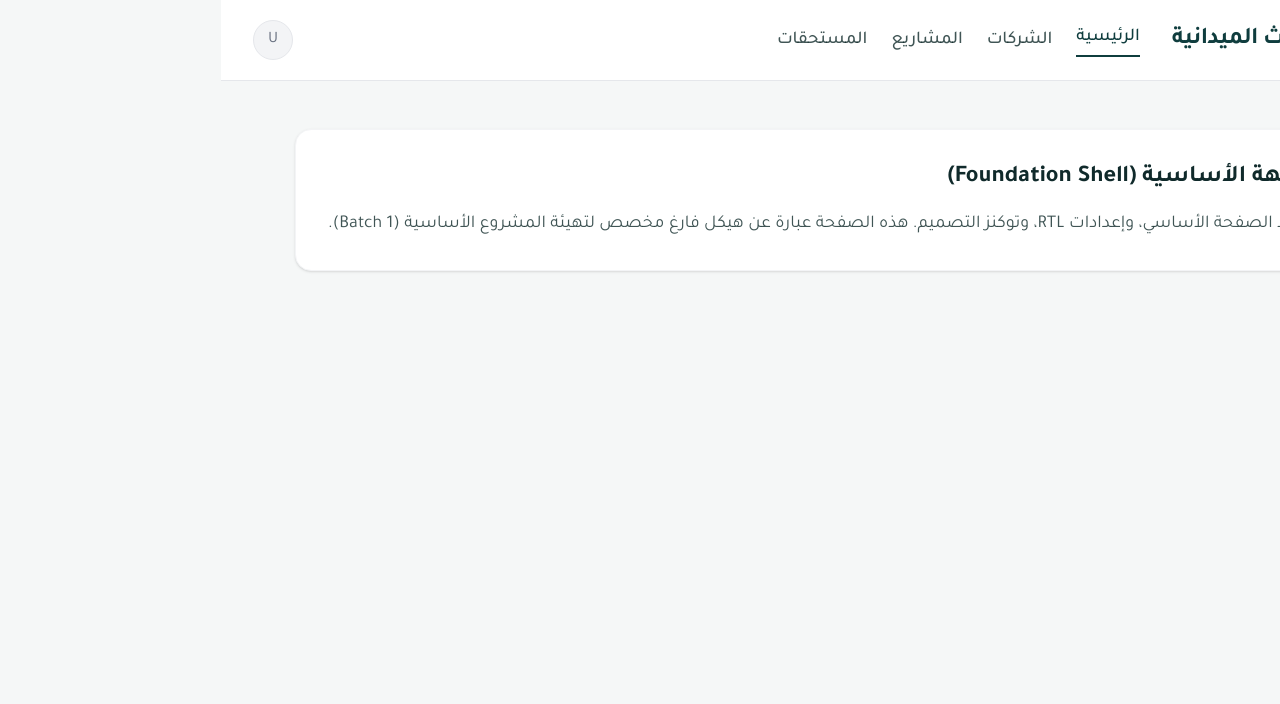
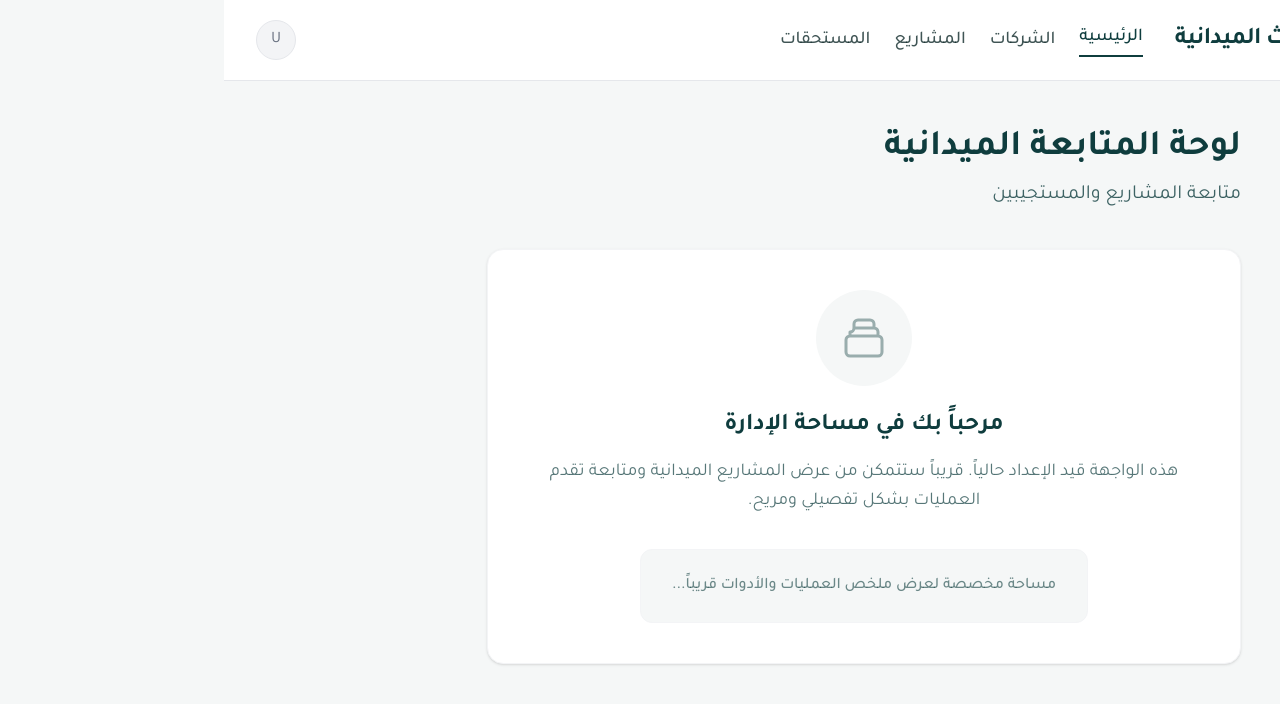
Before and after one commit to shingami66/zamblak-field-research, a Next.js app: page / in a window 1280 px wide. Shown: the top 704 px of the page. Built offline with nearby package versions, Linux system fonts and the light colour scheme.

Commit message:
feat(ui): add role-aware dashboard shell

```diff
--- a/src/app/page.tsx
+++ b/src/app/page.tsx
@@ -1,15 +1,8 @@
+import { DashboardShell } from "@/components/dashboard/DashboardShell";
+import { mockRole } from "@/lib/auth/mock-role";
+
 export default function Home() {
   return (
-    <div className="max-w-7xl mx-auto px-4 sm:px-6 lg:px-8 py-12">
-      <div className="bg-white rounded-2xl p-8 shadow-sm border border-gray-100">
-        <h2 className="text-2xl font-bold text-foreground mb-4">
-          تهيئة الواجهة الأساسية (Foundation Shell)
-        </h2>
-        <p className="text-foreground/80 text-lg">
-          تم إعداد تخطيط الصفحة الأساسي، وإعدادات RTL، وتوكنز التصميم.
-          هذه الصفحة عبارة عن هيكل فارغ مخصص لتهيئة المشروع الأساسية (Batch 1).
-        </p>
-      </div>
-    </div>
+    <DashboardShell role={mockRole} />
   );
 }
--- /dev/null
+++ b/src/components/dashboard/DashboardShell.tsx
@@ -0,0 +1,52 @@
+import React from 'react';
+import type { DashboardRole } from "@/lib/auth/mock-role";
+
+interface DashboardShellProps {
+  role: DashboardRole;
+}
+
+export function DashboardShell({ role }: DashboardShellProps) {
+  return (
+    <div className="max-w-7xl mx-auto px-4 sm:px-6 lg:px-8 py-12">
+      {/* Header Section */}
+      <div className="mb-10">
+        <h1 className="text-4xl font-bold text-primary mb-3">
+          لوحة المتابعة الميدانية
+        </h1>
+        <p className="text-xl text-primary/80">
+          {role === "owner"
+            ? "متابعة المشاريع والمستجيبين"
+            : "متابعة العمليات وتحديث بيانات المستجيبين"}
+        </p>
+      </div>
+
+      {/* Main Content Area - Empty State */}
+      <div className="bg-white rounded-2xl p-10 shadow-sm border border-gray-100 flex flex-col items-center justify-center min-h-[400px]">
+
+        {/* Placeholder Icon / Graphic */}
+        <div className="w-24 h-24 bg-background rounded-full flex items-center justify-center mb-6">
+          <svg className="w-12 h-12 text-primary/40" fill="none" stroke="currentColor" viewBox="0 0 24 24">
+            <path strokeLinecap="round" strokeLinejoin="round" strokeWidth="1.5" d="M19 11H5m14 0a2 2 0 012 2v6a2 2 0 01-2 2H5a2 2 0 01-2-2v-6a2 2 0 012-2m14 0V9a2 2 0 00-2-2M5 11V9a2 2 0 002-2m0 0V5a2 2 0 012-2h6a2 2 0 012 2v2M7 7h10" />
+          </svg>
+        </div>
+
+        {/* Placeholder Text */}
+        <h2 className="text-2xl font-bold text-primary mb-4 text-center">
+          {role === "owner"
+            ? "مرحباً بك في مساحة الإدارة"
+            : "مرحباً بك في مساحة الدعم والمتابعة"}
+        </h2>
+        <p className="text-lg text-primary/70 text-center max-w-2xl leading-relaxed mb-8">
+          هذه الواجهة قيد الإعداد حالياً. قريباً ستتمكن من عرض المشاريع الميدانية ومتابعة تقدم العمليات بشكل تفصيلي ومريح.
+        </p>
+
+        {/* Static Placeholder Action Area */}
+        <div className="bg-background rounded-xl p-6 border border-gray-100 w-full max-w-md text-center">
+          <p className="text-primary/60 text-base font-medium">
+            مساحة مخصصة لعرض ملخص العمليات والأدوات قريباً...
+          </p>
+        </div>
+      </div>
+    </div>
+  );
+}
--- a/src/components/layout/Navigation.tsx
+++ b/src/components/layout/Navigation.tsx
@@ -2,13 +2,9 @@
 
 import Link from "next/link";
 import { usePathname } from "next/navigation";
+import { mockRole, type DashboardRole } from "@/lib/auth/mock-role";
 
-// TEMPORARY: This is a safe local stub for the UI foundation.
-// Must be replaced by real auth and role fetching before production.
-type Role = "owner" | "support_helper";
-const currentRole: Role = "owner"; // Toggle to "support_helper" to test
-
-const NAV_ITEMS = [
+const NAV_ITEMS: Array<{ name: string; href: string; roles: DashboardRole[] }> = [
   { name: "الرئيسية", href: "/", roles: ["owner", "support_helper"] },
   { name: "الشركات", href: "/companies", roles: ["owner", "support_helper"] },
   { name: "المشاريع", href: "/projects", roles: ["owner", "support_helper"] },
@@ -20,7 +16,7 @@ export function Navigation() {
 
   // Filter items based on the current user role
   const visibleItems = NAV_ITEMS.filter((item) =>
-    item.roles.includes(currentRole)
+    item.roles.includes(mockRole)
   );
 
   return (
--- /dev/null
+++ b/src/lib/auth/mock-role.ts
@@ -0,0 +1,4 @@
+export type DashboardRole = "owner" | "support_helper";
+
+// Static UI-only role stub. Replace with an approved authenticated role source later.
+export const mockRole: DashboardRole = "owner";
```
Also changed, not shown: 4 other files (tests, documents, lock files or other folders).
